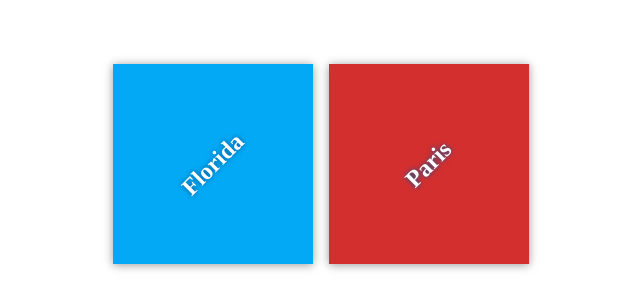
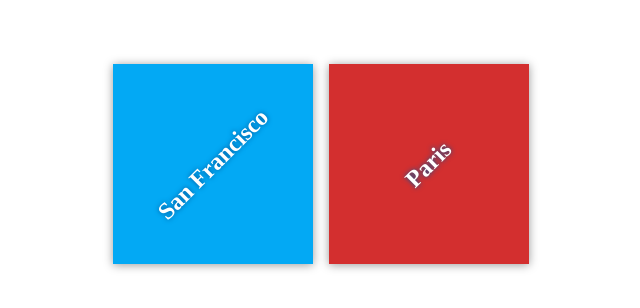
Before and after one commit to ma-kes/my-travel-plans, a plain HTML site: page index.html in a window 1280 px wide. Shown: the part 236-544 px from the top of the page, without its empty margins (319-959 px from the left). Drawn offline with Linux system fonts and the light colour scheme.

Commit message:
Add starting destinations

```diff
--- a/index.html
+++ b/index.html
@@ -13,7 +13,7 @@
     <div class="container">
         <div class="destination-container">
             <div class="destination" id="florida">
-                <h2>Florida</h2>
+                <h2>San Francisco</h2>
             </div>
 
             <div class="destination" id="paris">
```
